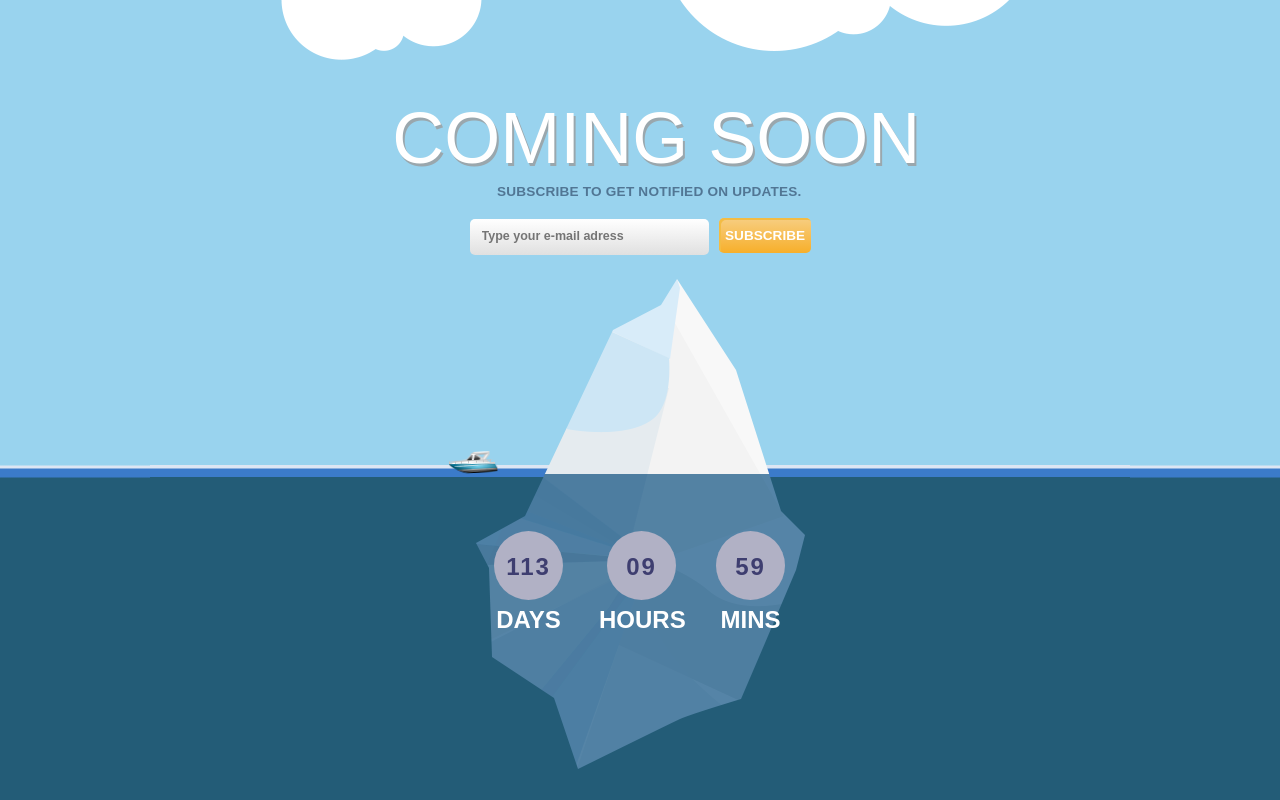
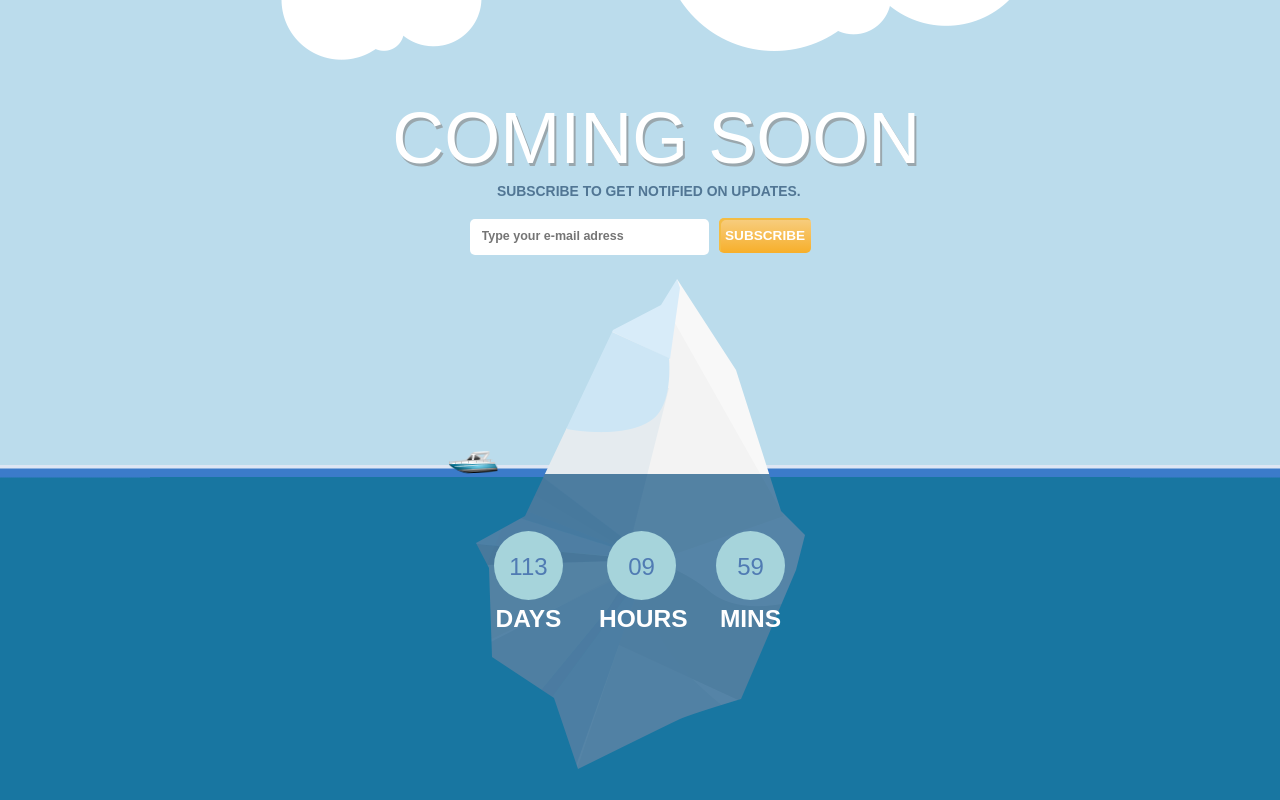
Before and after one commit to SuppZorr/homework, a plain HTML site: page hw3107/landing/index.html in a window 1280 px wide. Shown: the top 800 px of the page. Drawn offline with nearby package versions, Linux system fonts and the light colour scheme; files whose address does not match are found by name.

Commit message:
landindg page with animation

```diff
--- a/hw3107/landing/styles/main.css
+++ b/hw3107/landing/styles/main.css
@@ -4,7 +4,7 @@
 }
 
 @font-face{
-    font-family: "HouschkaProMedium";
+    font-family: "HouschkaPro-Medium";
     src: url("../fonts/HouschkaPro-Medium.otf") ;
 }
 
@@ -25,7 +25,7 @@
 body {
     width: 980px;
     height: 3000px;
-    background: linear-gradient(to bottom , rgb(153, 211, 238) 465px , rgb(221, 230, 243) 466px , rgb(221, 230, 243) 468px , rgb(59, 123, 202) 469px , rgb(59, 123, 202) 477px ,  rgb(35, 92, 119) 478px, rgb(35, 92, 119) 3000px );
+    background: linear-gradient(to bottom , rgb(187, 220, 236) 465px , rgb(221, 230, 243) 465px , rgb(221, 230, 243) 468px , rgb(59, 123, 202) 469px , rgb(59, 123, 202) 477px ,  rgb(24, 118, 161) 478px, rgb(24, 118, 161) 3000px );
     z-index:-20;
     margin : 0px  auto;
     position: relative;
@@ -38,7 +38,7 @@ body {
     position: absolute;
     width: 100%;
     height: 465px;
-    background-color: rgb(153, 211, 238);
+    background-color: rgb(187, 220, 236);
     border-bottom: 3px solid rgb(221, 230, 243);
     z-index: -1;
 }
@@ -48,7 +48,7 @@ body {
     width: 100%;
     height: 310px;
     top: 469px;
-    background-color: rgb(35, 92, 119);
+    background-color: rgb(24, 118, 161);
     border-top: 8px solid rgb(59, 123, 202);
 }
 
@@ -99,7 +99,6 @@ img {
     color: white;
     text-shadow: 2px 3.2px rgb(154, 167, 173);
     letter-spacing: 0px;
-    /* padding-left: 9px; */
     top: 96.7px;
     left: 242.2px;
     font-family: 'HouschkaPro-Bold', sans-serif;
@@ -109,13 +108,13 @@ img {
 .sub {
     line-height: 53px;
     position: relative;
-    font-family: 'HouschkaProMedium', sans-serif;
+    font-family: 'HouschkaPro-Medium', sans-serif;
     top: 82px;
     left: 347px;
-    font-size: 13.6px;
+    font-size: 13.9px;
     color: rgb(81, 118, 148);
     font-weight: bold;
-    letter-spacing: 0.2px;
+    text-align: justify;
 
 }
 
@@ -125,7 +124,7 @@ form {
 }
 
 .email {
-    background: linear-gradient(to bottom, rgb(255, 255, 255) , rgb(224, 224, 224) );
+    background: white;
     border-radius: 5px;
     color: black;
     border: 0px;
@@ -134,7 +133,7 @@ form {
     position: relative;
     top: 83px;
     left: -3px;
-    font-family: 'HouschkaProMedium', sans-serif;
+    font-family: 'HouschkaPro-Medium', sans-serif;
     font-weight: 700;
     padding: 12px;
     padding-top: 11.1px;
@@ -156,7 +155,7 @@ form {
     color: white;
     border: 0px;
     box-shadow: 2px 2px rgb(243, 188, 68) inset;
-    font-family: 'HouschkaProMedium', sans-serif;
+    font-family: 'HouschkaPro-Medium', sans-serif;
     font-size: 13.6px;
     font-weight: 900;
     letter-spacing: 0px;
@@ -171,19 +170,16 @@ form {
     position: relative;
     top: 343px;
     border-radius: 50%;
-    background-color: rgb(177, 177, 197);
-    color: rgb(62, 62, 112);
+    background-color: rgb(166, 212, 219);
+    color: rgb(80, 123, 179);
     display: inline-block;
     width: 69px;
     height: 69px;
-    /* margin-left: 10px; */
     text-align: center;
     line-height: 71px;
     font-size: 24px;
-    font-weight: 700;
-    letter-spacing: 2px;
     z-index: 20;
-    font-family: 'HouschkaProMedium', sans-serif;
+    font-family: 'HouschkaPro-Medium', sans-serif;
  }
 
  .days {
@@ -201,27 +197,29 @@ form {
  .date {
     color: white;
     margin-top: -17px;
-    letter-spacing: -1px;
+    font-family: 'HouschkaPro-Medium', sans-serif;
     position: relative;
-    top: -1px;
+    top: -2.2px;
+    font-weight: 700;
+    font-size: 24.5px;
  }
 
 
  .hours > .date {
     position: relative;
     left: -8px;
-    letter-spacing: 0px;
+
  }
 
  .days > .date {
     position: relative;
     left: 0px;
-    letter-spacing: 0px;
+
  }
 
  .mins > .date {
     position: relative;
     left: 0px;
-    letter-spacing: 0px;
+
 
  }
```
